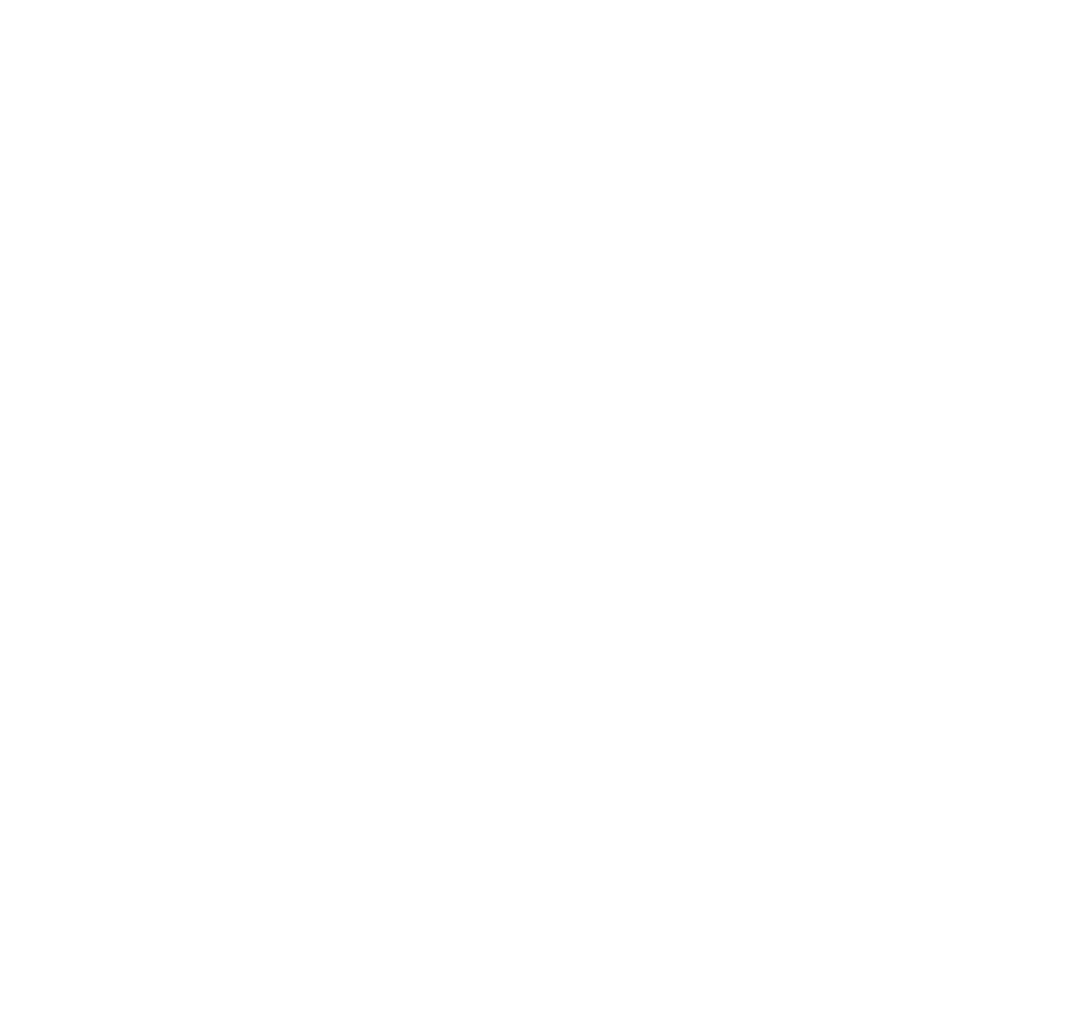
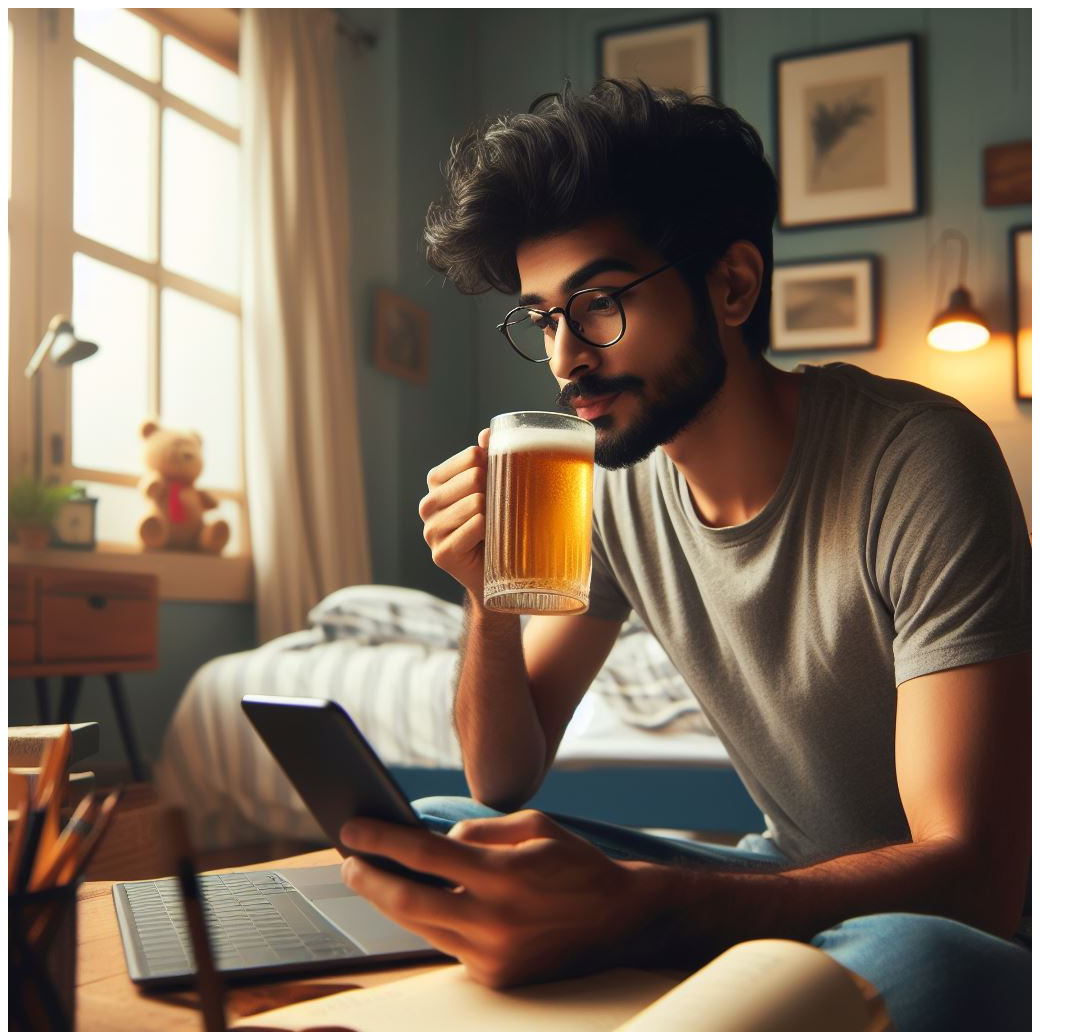
Before and after one commit to LarissaLimaP/appbeer, a plain HTML site: page index.html in a window 1280 px wide. Shown: the whole page, without its empty margins (0-1087 px from the left). Before the commit the page ends 800 px from the top, so only its background shows below. Drawn offline with Linux system fonts and the light colour scheme.

Commit message:
inserção de imagem

```diff
--- a/index.html
+++ b/index.html
@@ -7,6 +7,6 @@
     <title>AppBeer</title>
 </head>
 <body>
-
+    <img src="img/imgprincipal.jpeg">
 </body>
 </html>
```
Also changed, not shown: img/imgprincipal.jpeg (added).
